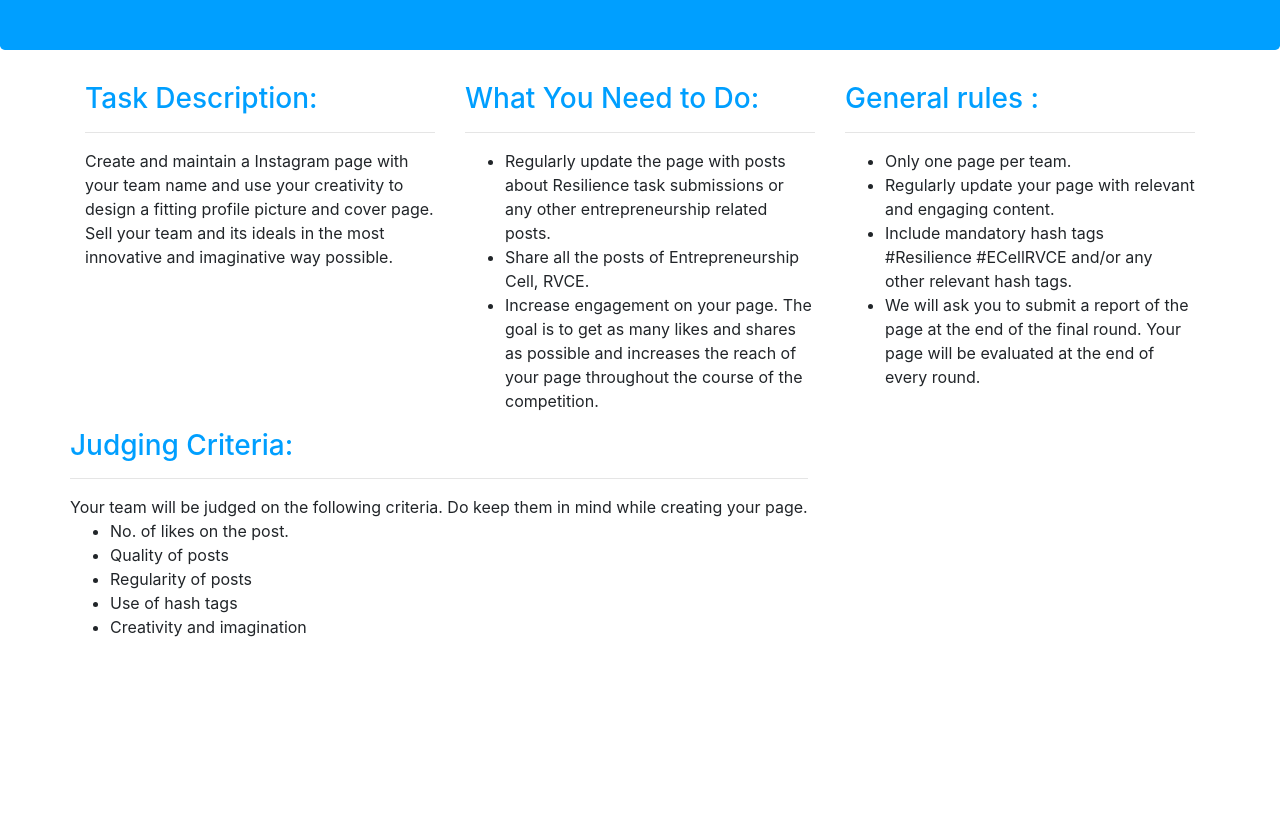
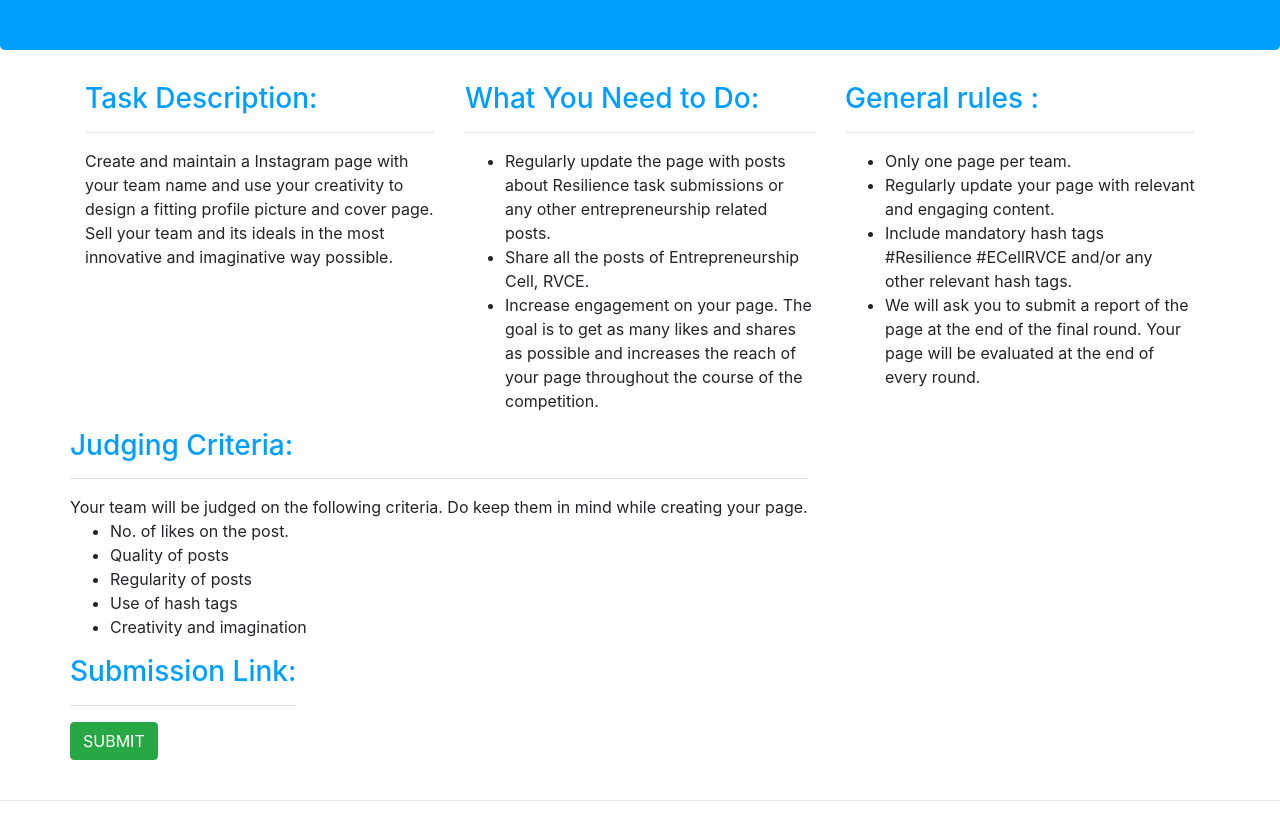
Before and after one commit to Gr8ayu/resilience_website, a plain HTML site: page prelims.html in a window 1280 px wide. Shown: the part 134-951 px from the top of the page. Before the commit the page ends 800 px from the top, so only its background shows below. Drawn offline with nearby package versions, Linux system fonts and the light colour scheme.

Commit message:
submission link

```diff
--- a/prelims.html
+++ b/prelims.html
@@ -98,7 +98,17 @@
       </ul>
     </div>
   </div>
+  <div class="row">
+      <div class="">
+      <h3 style="color: #009fff;">Submission Link:  </h3>
+      <hr>
+      <a href="https://docs.google.com/forms/d/e/1FAIpQLScWxZD86uz044ws0YoEydRJr44Bm4Tfwu7MLYstATP7x7ok5A/viewform?usp=sf_link"><button  class="btn btn-success" >
+          SUBMIT
+      </button></a>
+    </div>
+  </div>
 </div>
-
+<br>
+<hr>
 </body>
 </html>
```
Also changed, not shown: images/timeline.jpg.
